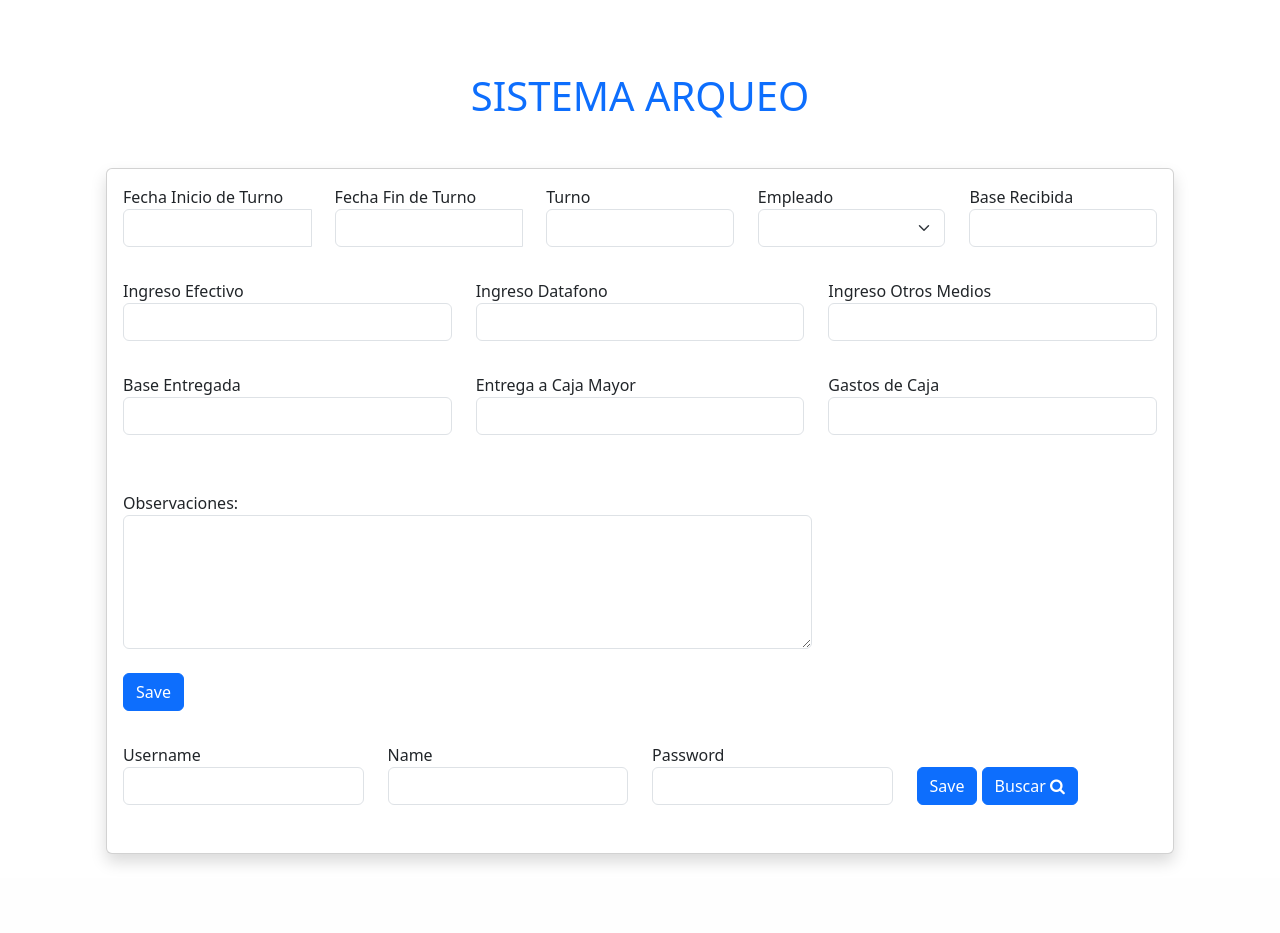
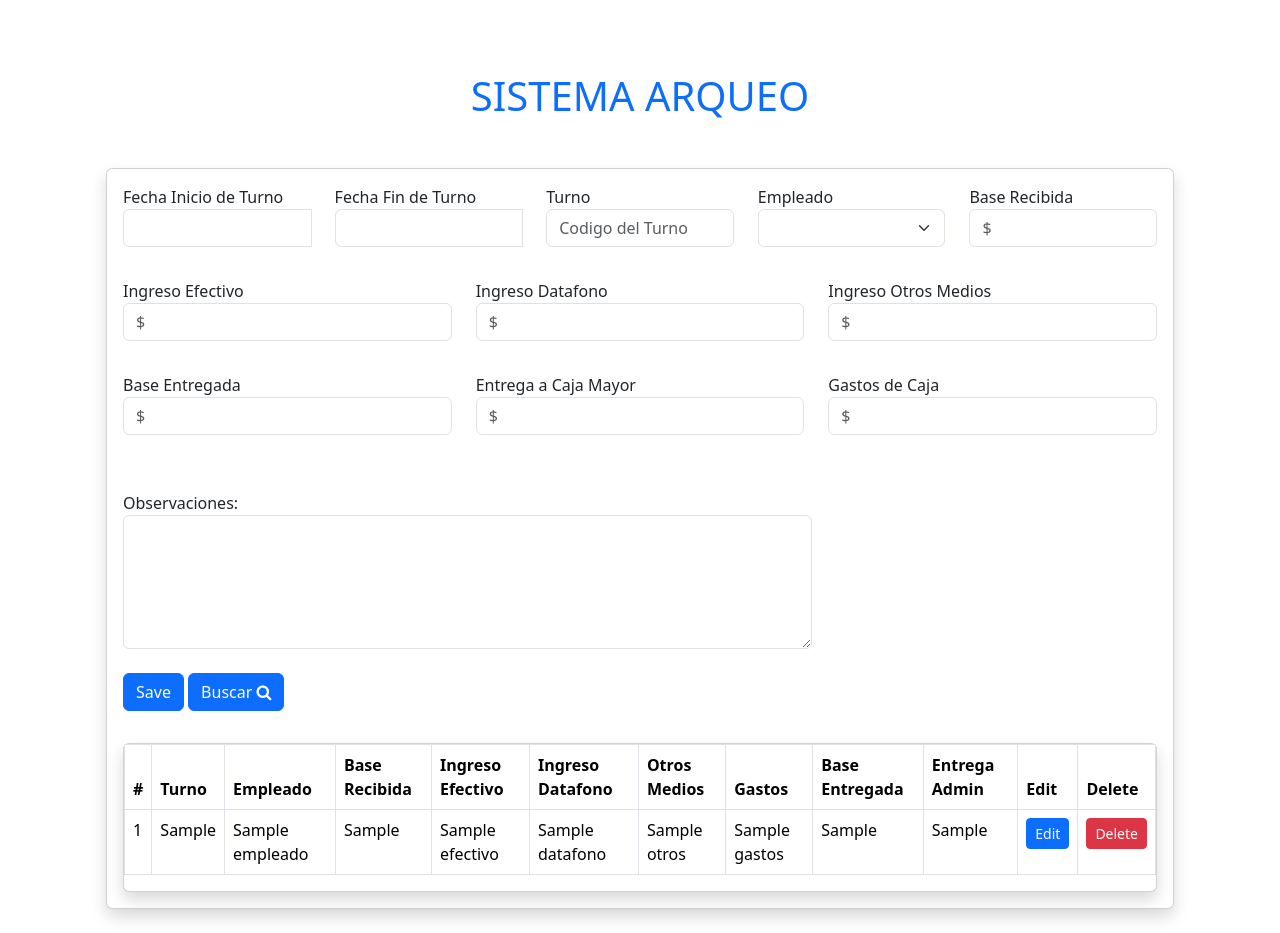
Before and after one commit to aagude18/SATH-Sistema-Arqueo-Turnos-Hotel-, a Flask app: template templates/index.html in a window 1280 px wide. Shown: the part 56-989 px from the top of the page. Before the commit the page ends 921 px from the top, so only its background shows below. Run offline with Flask 2, Linux system fonts and the light colour scheme; the template is opened without the code that fills it: most values are stand-ins (such as "Sample title", 1, 10 or a date in 2020).

Commit message:
Se configuran las consultas a la BD arqueo

```diff
--- a/index.py
+++ b/index.py
@@ -1,4 +1,4 @@
-from flask import Flask, render_template, request, redirect, url_for # Render Template es para redireccionar las rutas a los template HTML
+from flask import Flask, render_template, request, redirect, url_for# Render Template es para redireccionar las rutas a los template HTML
 import os
 import src.database as db
 from datetime import datetime
@@ -26,7 +26,7 @@ def convertir_fecha(fecha_str):
 @app.route('/')
 def home():
     cursor = db.mydb.cursor()
-    cursor.execute("SELECT * FROM users")
+    cursor.execute("SELECT * FROM arqueo")
     myresult = cursor.fetchall()
     #Convertir a Diccionario
     insertObject = []
@@ -54,7 +54,7 @@ def addUser():
 @app.route('/delete/<string:id>')
 def delete(id):
     cursor = db.mydb.cursor()
-    sql = "DELETE FROM users WHERE id=%s"
+    sql = "DELETE FROM arqueo WHERE id=%s"
     data = (id,)
     cursor.execute(sql, data)
     db.mydb.commit()
@@ -64,13 +64,20 @@ def delete(id):
 #Ruta Para Eliminar
 @app.route('/edit/<string:id>', methods=['POST'])
 def edit(id):
-    username = request.form['Username']
-    name = request.form['Name']
-    password = request.form['Password']
-    if username and name and password:
+    turno = request.form['Turno']
+    empleado = request.form['Empleado']
+    recibido = request.form['Recibido']
+    efectivo = request.form['Efectivo']
+    datafono = request.form['Datafono']
+    otros = request.form['OtrosMedios']
+    entregado = request.form['Entregado']
+    entregadoM = request.form['EntregadoM']
+    gastos = request.form['Gastos']
+
+    if empleado and recibido and efectivo and datafono and otros and entregado and entregadoM and gastos:
         cursor = db.mydb.cursor()
-        sql = "UPDATE users SET Username =%s, Firstname =%s, Passw =%s WHERE Id =%s"
-        data = (username, name, password, id)
+        sql = "UPDATE arqueo SET turno_cod =%s, empleado =%s, base_recibida =%s, efectivo =%s, datafono =%s, otros =%s, gastos =%s, base_entregada =%s, entrega_caja_m =%s WHERE Id =%s"
+        data = (turno, empleado, recibido, efectivo, datafono, otros, gastos, entregado, entregadoM, id)
         cursor.execute(sql, data)
         db.mydb.commit()
     return redirect(url_for('home'))
--- a/templates/index.html
+++ b/templates/index.html
@@ -24,7 +24,7 @@
                         </div>
                         <div class="col">
                             <label>Turno</label>
-                            <input type="text" class="form-control mb-3" name="Turno">
+                            <input type="text" class="form-control mb-3" name="Turno" placeholder="Codigo del Turno" required>
                         </div>
                         <div class="col">
                             <label>Empleado</label>
@@ -37,35 +37,35 @@
                         </div>
                         <div class="col">
                             <label>Base Recibida</label>
-                            <input type="text" class="form-control mb-3" name="Recibido">
+                            <input type="text" class="form-control mb-3" name="Recibido" placeholder="$" required>
                         </div>
                     </div>
                     <div class="row mb-3">
                         <div class="col">
                             <label>Ingreso Efectivo</label>
-                            <input type="text" class="form-control mb-3" name="Efectivo">
+                            <input type="text" class="form-control mb-3" name="Efectivo" placeholder="$" required>
                         </div>
                         <div class="col">
                             <label>Ingreso Datafono</label>
-                            <input type="text" class="form-control mb-3" name="Datafono">
+                            <input type="text" class="form-control mb-3" name="Datafono" placeholder="$" required>
                         </div>
                         <div class="col">
                             <label>Ingreso Otros Medios</label>
-                            <input type="text" class="form-control mb-3" name="OtrosMedios">
+                            <input type="text" class="form-control mb-3" name="OtrosMedios" placeholder="$" required>
                         </div>
                     </div>
                     <div class="row mb-3">
                         <div class="col">
                             <label>Base Entregada</label>
-                            <input type="text" class="form-control mb-3" name="Entregado">
+                            <input type="text" class="form-control mb-3" name="Entregado" placeholder="$" required>
                         </div>
                         <div class="col">
                             <label>Entrega a Caja Mayor</label>
-                            <input type="text" class="form-control mb-3" name="EntregadoM">
+                            <input type="text" class="form-control mb-3" name="EntregadoM" placeholder="$" required>
                         </div>
                         <div class="col">
                             <label>Gastos de Caja</label>
-                            <input type="text" class="form-control mb-3" name="Gastos">
+                            <input type="text" class="form-control mb-3" name="Gastos" placeholder="$" required>
                         </div>
                     </div>
                     <div class="row mb-3">
@@ -79,33 +79,13 @@
                         </div>
                         <div class="col">
                             <button class="btn btn-primary mb-3 mt-4" type="submit">Save</button>
+                            <button class="btn btn-primary mb-3 mt-4" type="button" data-bs-toggle="modal" data-bs-target="#exampleModal">Buscar <i class="fa fa-search"></i></button>
                         </div>
                     </div>
                 </form>
 
-                <!--SEHUNDO FORMULARIO-->
-                <form action="/user" method="POST">
-                    <div class="row mb-3">
-                        <div class="col">
-                            <label>Username</label>
-                            <input type="text" class="form-control mb-3" name="Username">
-                        </div>
-                        <div class="col">
-                            <label>Name</label>
-                            <input type="text" class="form-control mb-3" name="Name">
-                        </div>
-                        <div class="col">
-                            <label>Password</label>
-                            <input type="text" class="form-control mb-3" name="Password">
-                        </div>
-                        <div class="col">
-                            <button class="btn btn-primary mb-3 mt-4" type="submit">Save</button>
-                            <button class="btn btn-primary mb-3 mt-4" type="button" data-bs-toggle="modal" data-bs-target="#exampleModal">Buscar <i class="fa fa-search"></i></button>
-                        </div>
-                    </div>
-                </form>
                 <!-- Modal -->
-  <div class="modal fade" id="exampleModal" tabindex="-1" aria-labelledby="exampleModalLabel" aria-hidden="true">
+                <div class="modal fade modal-lg" id="exampleModal" tabindex="-1" aria-labelledby="exampleModalLabel" aria-hidden="true">
                     <div class="modal-dialog">
                         <div class="modal-content">
                             <div class="modal-header">
@@ -113,44 +93,49 @@
                                 <button type="button" class="btn-close" data-bs-dismiss="modal" aria-label="Close"></button>
                             </div>
                             <div class="modal-body">
-          ...
                                 <!-- TABLA -->
                                 <table class="table table-bordered">
                                     <thead>
-                <th scope="col">#</th>
-                <th scope="col">Username</th>
-                <th scope="col">Name</th>
-                <th scope="col">Password</th>
+                                        <th scope="col">Turno</th>
+                                        <th scope="col">Empleado</th>
+                                        <th scope="col">Base Recibida</th>
+                                        <th scope="col">Base Entregada</th>
+                                        <th scope="col">Entrega Admin</th>
                                     </thead>
                                     <tbody>
                                     {% for d in data %}
                                         <tr>
-                    <td>{{d.Id}}</td>
-                    <td>{{d.Username}}</td>
-                    <td>{{d.Firstname}}</td>
-                    <td>{{d.Passw}}</td>
+                                            <td>{{d.turno_cod}}</td>
+                                            <td>{{d.empleado}}</td>
+                                            <td>{{d.base_recibida}}</td>
+                                            <td>{{d.base_entregada}}</td>
+                                            <td>{{d.entrega_caja_m}}</td>
                                         </tr>
                                     {% endfor %}
                                     </tbody>
                                 </table>
                             </div>
-        <div class="modal-footer">
+                            <!--div class="modal-footer">
                                 <button type="button" class="btn btn-secondary" data-bs-dismiss="modal">Close</button>
                                 <button type="button" class="btn btn-primary">Save changes</button>
+                            </div-->
                         </div>
                     </div>
                 </div>
-  </div>
-
-
-
-                <!-- TABLA >
+                <!--Tabla de Edición-->
+                <div class="card shadow" >
                     <table class="table table-bordered">
                         <thead>
                             <th scope="col">#</th>
-                            <th scope="col">Username</th>
-                            <th scope="col">Name</th>
-                            <th scope="col">Password</th>
+                            <th scope="col">Turno</th>
+                            <th scope="col">Empleado</th>
+                            <th scope="col">Base Recibida</th>
+                            <th scope="col">Ingreso Efectivo</th>
+                            <th scope="col">Ingreso Datafono</th>
+                            <th scope="col">Otros Medios</th>
+                            <th scope="col">Gastos</th>
+                            <th scope="col">Base Entregada</th>
+                            <th scope="col">Entrega Admin</th>
                             <th scope="col">Edit</th>
                             <th scope="col">Delete</th>
                         </thead>
@@ -158,30 +143,46 @@
                         {% for d in data %}
                             <tr>
                                 <td>{{d.Id}}</td>
-                                <td>{{d.Username}}</td>
-                                <td>{{d.Firstname}}</td>
-                                <td>{{d.Passw}}</td>
+                                <td>{{d.turno_cod}}</td>
+                                <td>{{d.empleado}}</td>
+                                <td>{{d.base_recibida}}</td>
+                                <td>{{d.efectivo}}</td>
+                                <td>{{d.datafono}}</td>
+                                <td>{{d.otros}}</td>
+                                <td>{{d.gastos}}</td>
+                                <td>{{d.base_entregada}}</td>
+                                <td>{{d.entrega_caja_m}}</td>
                                 <td><button class="btn btn-primary btn-sm" id="btn-edit{{d.Id}}" data-bs-toggle="modal" data-bs-target="#modal{{d.Id}}">Edit</button></td>
                                 <td><a href="{{url_for('delete', id=d.Id)}}" class="btn btn-danger btn-sm">Delete</a></td>
                             </tr>
-                                <! modal >
-
+                        <!--modal-->
                         <div class="modal fade" id="modal{{d.Id}}" tabindex="-1" aria-labelledby="exampleModalLabel" aria-hidden="true">
                             <div class="modal-dialog">
                                 <div class="modal-content">
                                     <div class="modal-header">
-                                        <h1 class="modal-title fs-5" id="exampleModalLabel">{{d.Username}}</h1>
+                                        <h1 class="modal-title fs-5" id="exampleModalLabel">{{d.Turno}}</h1>
                                         <button type="button" class="btn-close" data-bs-dismiss="modal" aria-label="Close"></button>
                                     </div>
                                 <div class="modal-body">
                                     <form action="/edit/{{d.Id}}" method="POST">
-                                        <label>Username</label>
-                                        <input type="text" class="form-control mb-3" name="Username" value="{{d.Username}}">
-                                        <label>Name</label>
-                                        <input type="text" class="form-control mb-3" name="Name" value="{{d.Firstname}}">
-                                        <label>Password</label>
-                                        <input type="text" class="form-control mb-3" name="Password" value="{{d.Passw}}">
-
+                                        <label>Turno</label>
+                                        <input type="text" class="form-control mb-3" name="Turno" value="{{d.turno_cod}}">
+                                        <label>Empleado</label>
+                                        <input type="text" class="form-control mb-3" name="Empleado" value="{{d.empleado}}">
+                                        <label>Base Recibida</label>
+                                        <input type="text" class="form-control mb-3" name="Recibido" value="{{d.base_recibida}}">
+                                        <label>Ingreso Efectivo</label>
+                                        <input type="text" class="form-control mb-3" name="Efectivo" value="{{d.efectivo}}">
+                                        <label>Ingreso Datafono</label>
+                                        <input type="text" class="form-control mb-3" name="Datafono" value="{{d.datafono}}">
+                                        <label>Otros Medios</label>
+                                        <input type="text" class="form-control mb-3" name="OtrosMedios" value="{{d.otros}}">
+                                        <label>Gastos</label>
+                                        <input type="text" class="form-control mb-3" name="Gastos" value="{{d.gastos}}">
+                                        <label>Base Entregada</label>
+                                        <input type="text" class="form-control mb-3" name="Entregado" value="{{d.base_entregada}}">
+                                        <label>Entrega Admin</label>
+                                        <input type="text" class="form-control mb-3" name="EntregadoM" value="{{d.entrega_caja_m}}">
                                 </div>
                                     <div class="modal-footer">
                                         <button type="submit" class="btn btn-primary">Save changes</button>
@@ -193,9 +194,7 @@
 
                         {% endfor %}
                     </tbody>
-                </table-->
-            </div>
-        </div>
+                </table>
             </div>
 
     <!-- JavaScript de Bootstrap y jQuery -->
```
Lines whose indentation alone changed are shown as unchanged.
